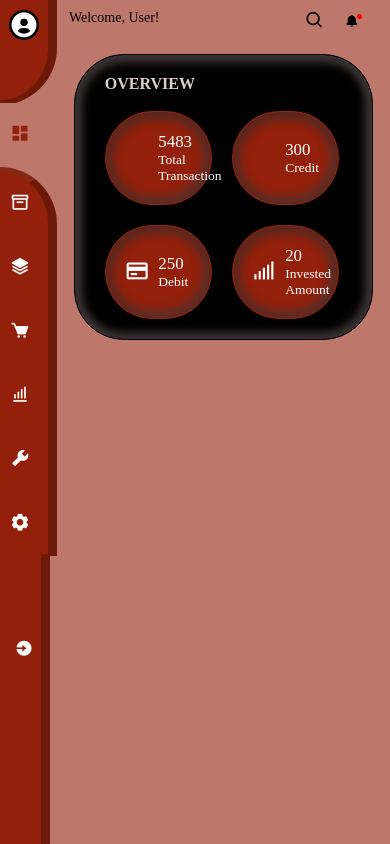
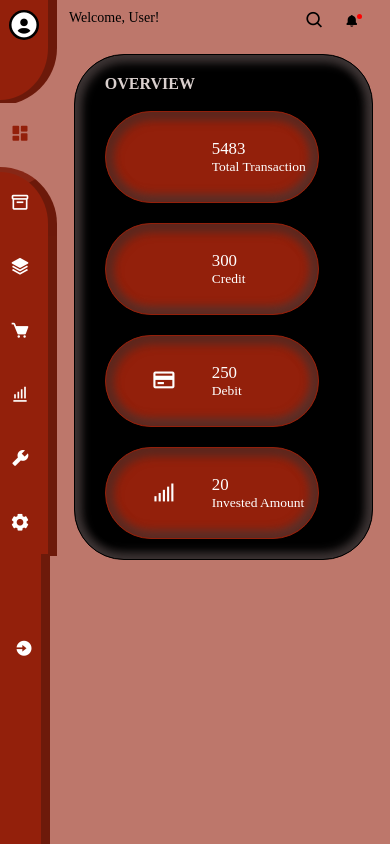
Before and after one commit to Lovethrech/personal-finance-manager, a Vue app: page / in a window 390 px wide. Built offline with nearby package versions, Linux system fonts and the light colour scheme; some icons are missing.

Commit message:
...finetuning all available components.

```diff
--- a/src/components/landing-page/LandingPageOverviewBox.vue
+++ b/src/components/landing-page/LandingPageOverviewBox.vue
@@ -53,9 +53,9 @@ const {boxIcon, boxName, boxNo}=defineProps(['boxIcon', 'boxName', 'boxNo']);
         width: 45%;
     }
 }
-@media screen and (max-width: 1120px){
+@media screen and (max-width: 550px){
     .landing-page-overview-box{
-        width: 45%;
+        width: 90%;
     }
 }
 </style>
```
